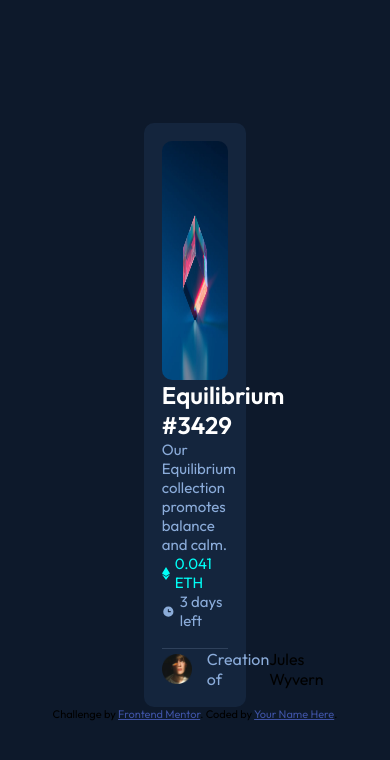
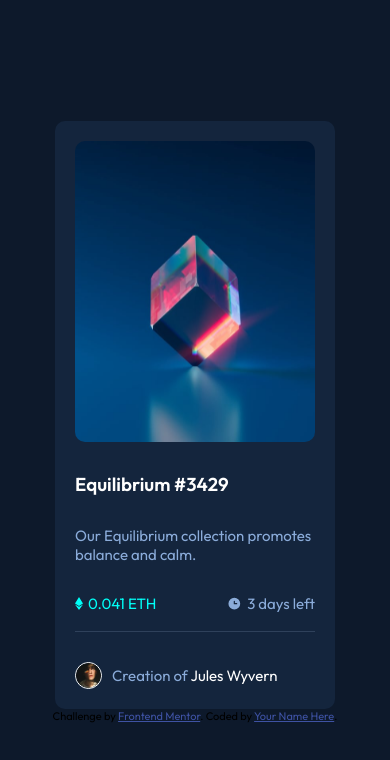
Before and after one commit to ledoux25/NFT-PREVIEW-CARD, a plain HTML site: page index.html in a window 390 px wide. Drawn offline with Linux system fonts and the light colour scheme.

Commit message:
responsive version

```diff
--- a/index.html
+++ b/index.html
@@ -17,7 +17,7 @@
 <body>
   <main>
     <img src="images/image-equilibrium.jpg" alt="nft-equilibrium-image">
-    <h2>Equilibrium #3429</h2>
+    <h3>Equilibrium #3429</h3>
     <p>Our Equilibrium collection promotes balance and calm.</p>
     <div class="details">
       <div class="price">
@@ -31,7 +31,7 @@
     </div>
     <div class="creator">
       <img src="images/image-avatar.png" alt="creator-pfd">
-      <span>Creation of</span>Jules Wyvern
+      <span><span class="specific">Creation of </span> Jules Wyvern</span>
     </div>
   </main>
   <footer class="attribution">
--- a/style/style.scss
+++ b/style/style.scss
@@ -30,13 +30,14 @@ body{
 main{
     position: relative;
     height: 65%;
-    width: 17%;
+    width: 18%;
     border-radius: 10px;
+    min-width: 240px;
     background-color: $card-bg;
     display: flex;
     flex-direction: column;
     justify-content: space-between;
-    padding: 18px;
+    padding: 20px;
     img{
         position: relative;
         height:55%;
@@ -44,7 +45,7 @@ main{
         border-radius: 10px;
     }
 }
-h2{
+h3{
     margin: 0;
     color: $white;
 }
@@ -75,8 +76,8 @@ p{
         align-items: center;
         color: $text-blue;
         img{
-            height: 13px;
-            width: 13px;
+            height: 15px;
+            width: 15px;
             margin-right: 5px;
         }
     }
@@ -95,12 +96,35 @@ p{
     display: flex;
     align-items: center;
     img{
-         height: 30px;
-         width: 30px;
-         border: 1px white ;
-         margin-right: 15px;
+         height: 25px;
+         width: 25px;
+         border: 0.1px white solid;
+         border-radius: 30px;
+         margin-right: 10px;
     }
     span{
-        color: $text-blue;
+        color: $white;
+        font-size: 15px;
+        .specific{
+            color: $text-blue;
+        }
     }
 }
+
+@media screen and (max-width : 330px){
+    main{
+        min-width: 200px;
+        height: 50%;
+    }
+    .creator{
+        span{
+            font-size: 11px;
+        }
+    }
+    p{
+        font-size: 12px;
+    }
+    .details{
+        font-size: 11px;
+    }
+}
```
Also changed, not shown: style/style.css, 1 other file.
